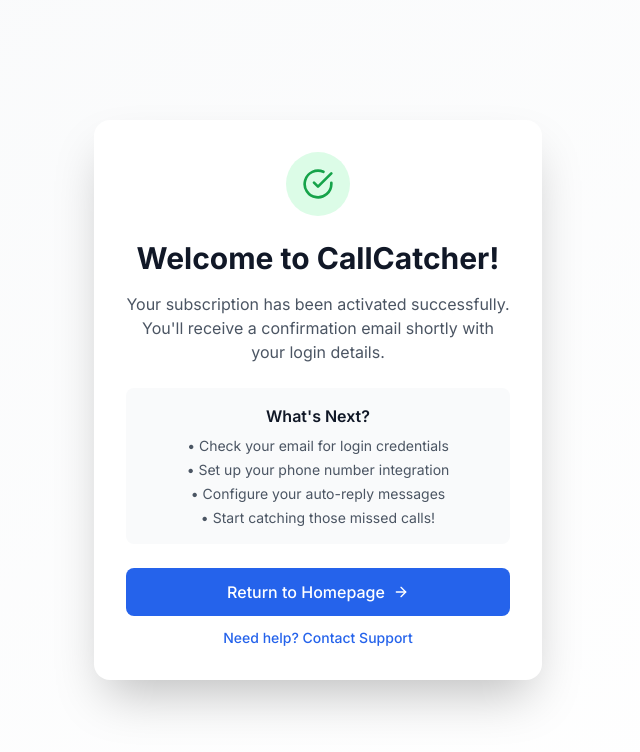
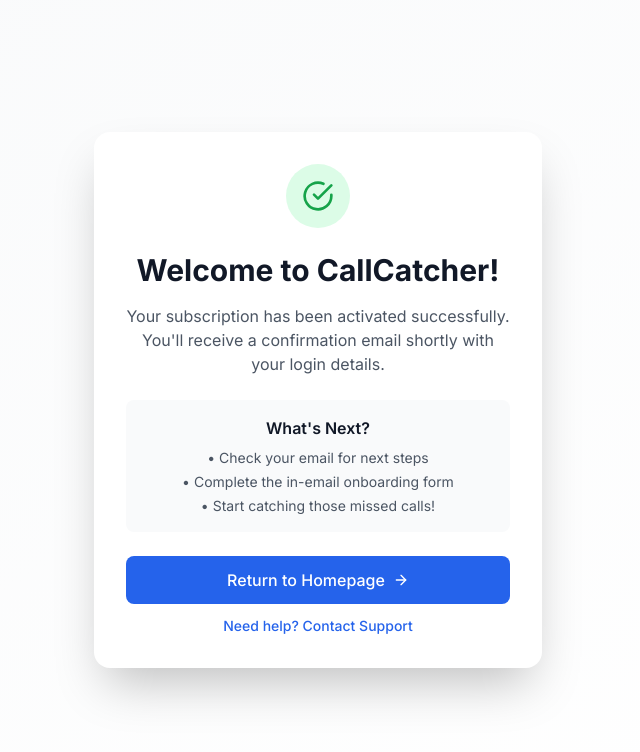
Before and after one commit to alexboulogne/callcatcher-website, a Next.js app: page /success in a window 1280 px wide. Shown: the top 752 px of the page, without its empty margins (322-962 px from the left). Built offline with nearby package versions, Linux system fonts and the light colour scheme.

Commit message:
Update success page with new bullet points and support email

```diff
--- a/app/success/page.tsx
+++ b/app/success/page.tsx
@@ -56,9 +56,8 @@
         <div className="bg-gray-50 rounded-lg p-4 mb-6">
           <h3 className="font-semibold text-gray-900 mb-2">What's Next?</h3>
           <ul className="text-sm text-gray-600 space-y-1">
-            <li>• Check your email for login credentials</li>
-            <li>• Set up your phone number integration</li>
-            <li>• Configure your auto-reply messages</li>
+            <li>• Check your email for next steps</li>
+            <li>• Complete the in-email onboarding form</li>
             <li>• Start catching those missed calls!</li>
           </ul>
         </div>
@@ -73,7 +72,7 @@
           </Link>
 
           <a
-            href="mailto:support@callcatcher.com"
+            href="mailto:alex@pioneerdigital.marketing"
             className="block text-primary-600 hover:text-primary-700 text-sm font-medium"
           >
             Need help? Contact Support
```
